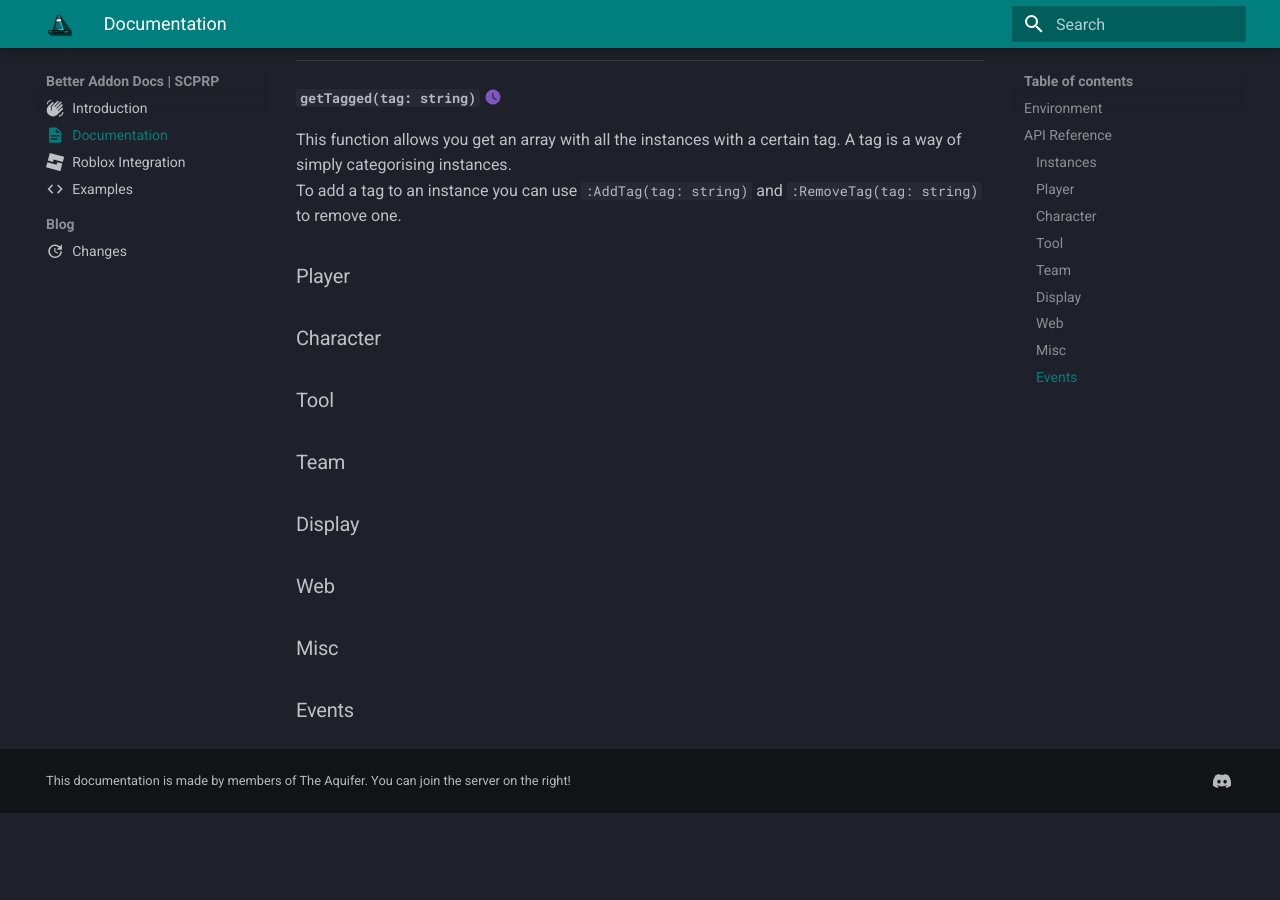
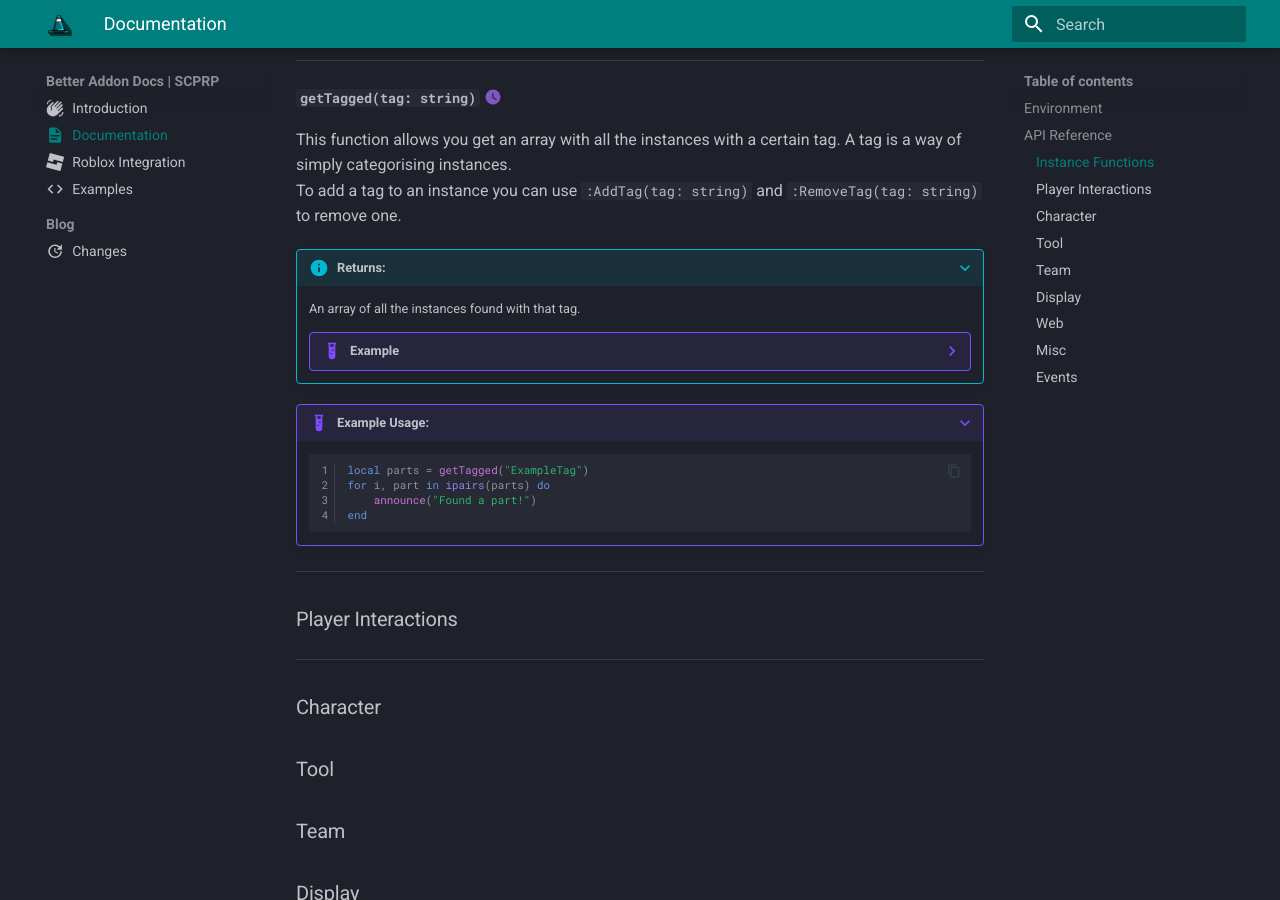
Before and after one commit to cifiuqa/addon-docs, an MkDocs documentation site: the page built from docs/docs.md, in a window 1280 px wide and 900 px high, scrolled down 1633 px. Built offline with MkDocs 1.6.1 and Material for MkDocs 9.7.7, drawn with Linux system fonts in a browser that asks for light colours; before the commit the page ends 2446 px from its top, so only the background shows below that; some of the changed text lies outside the part shown.

Commit message:
Update docs.md

````diff
--- a/docs/docs.md
+++ b/docs/docs.md
@@ -22,11 +22,10 @@ Modern LuaU functionality may also be unavailable, as LuaU is an expanded versio
 
 ---
 ## API Reference
-### Instances
+### Instance Functions
 ---
 #### `f(name: string / instance: Instance)`
 This function allows you to both find an instance from the map via name or set an instance's parent to the workspace.
-
 ???+ info "Returns:"
     The instance found, or nil if no such instance found. If an instance is supplied then nil is returned.
 ???+ example "Example Usage:"
@@ -49,8 +48,26 @@ This function allows you to both find an instance from the map via name or set a
 #### `getTagged(tag: string)` :material-clock:{ .incomplete title="This function cannot be used yet. This particular function is not in the game yet, additionally tags do not save when saving a map." }
 This function allows you get an array with all the instances with a certain tag. A tag is a way of simply categorising instances.
 To add a tag to an instance you can use `:AddTag(tag: string)` and `:RemoveTag(tag: string)` to remove one.
+???+ info "Returns:"
+    An array of all the instances found with that tag.
+    ??? example
+        ``` { .lua }
+        {
+            PartWithTag: Instance,
+            AnotherPartWithTag: Instance
+        }
+        ```
+???+ example "Example Usage:"
+    ``` { .lua }
+    local parts = getTagged("ExampleTag")
+    for i, part in ipairs(parts) do
+        announce("Found a part!")
+    end
+    ```
+---
+### Player Interactions
+---
 
-### Player
 ### Character
 ### Tool
 ### Team
````
